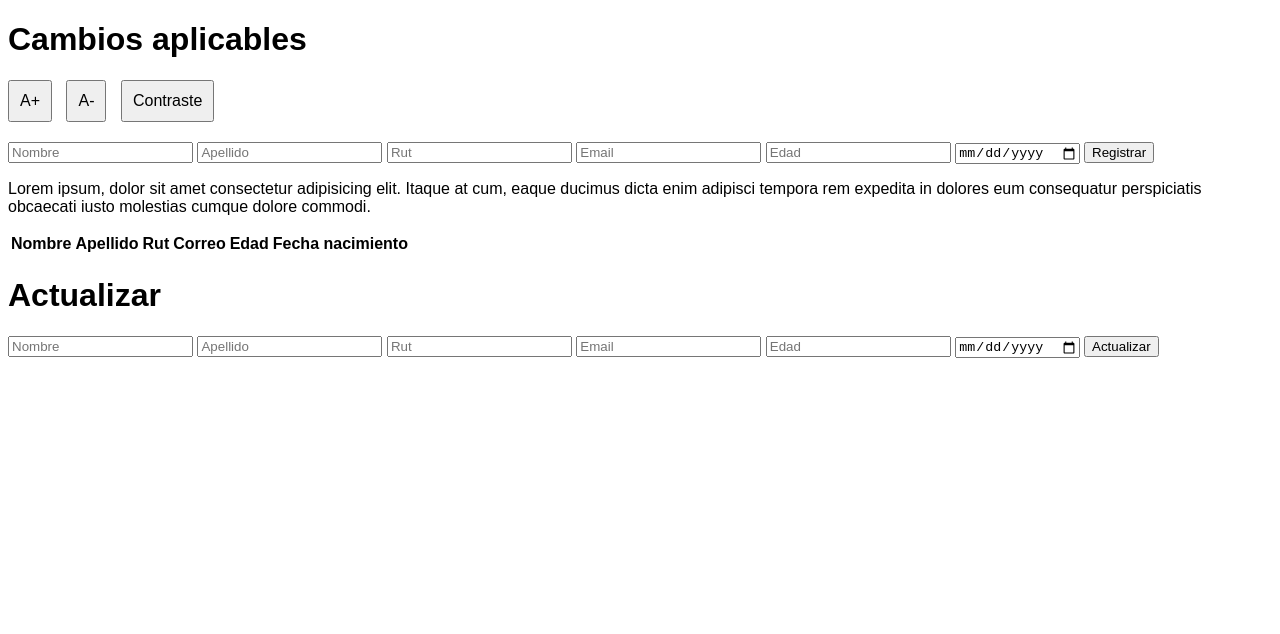
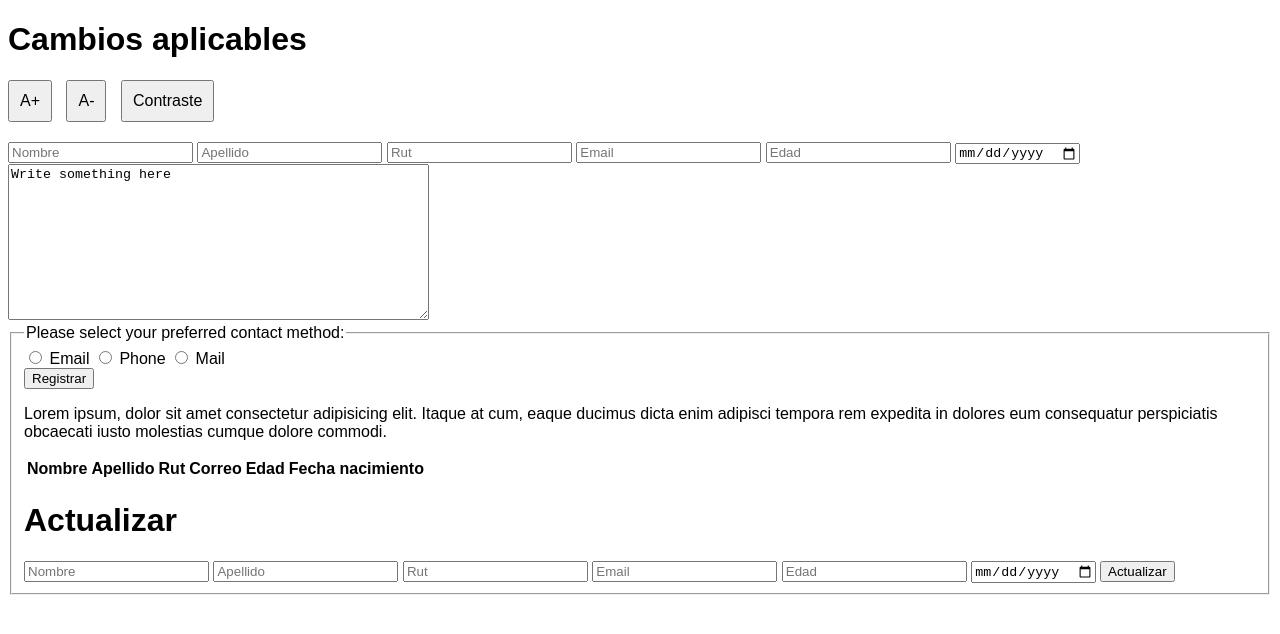
Before and after one commit to MrFranSG/practica-prueba, a plain HTML site: page index.html in a window 1280 px wide. Drawn offline with Linux system fonts and the light colour scheme.

Commit message:
tonterias
anadi cosas que no sirven por ahora

```diff
--- a/index.html
+++ b/index.html
@@ -24,6 +24,20 @@
     <input type="email" id="email" placeholder="Email">
     <input type="text" id="edad" placeholder="Edad">
     <input type="date" id="fnacimiento" placeholder="Fecha de nacimiento">
+    <textarea name="textarea" rows="10" cols="50">Write something here</textarea>
+    <fieldset>
+        <legend>Please select your preferred contact method:</legend>
+        <div>
+          <input type="radio" id="contactChoice1" name="contact" value="email" />
+          <label for="contactChoice1">Email</label>
+
+          <input type="radio" id="contactChoice2" name="contact" value="phone" />
+          <label for="contactChoice2">Phone</label>
+
+          <input type="radio" id="contactChoice3" name="contact" value="mail" />
+          <label for="contactChoice3">Mail</label>
+        </div>
+        <div>
     <button id="btnRegistrar">Registrar</button>
 
     <p>Lorem ipsum, dolor sit amet consectetur adipisicing elit. Itaque at cum, eaque ducimus dicta enim adipisci tempora rem expedita in dolores eum consequatur perspiciatis obcaecati iusto molestias cumque dolore commodi.</p>
```
